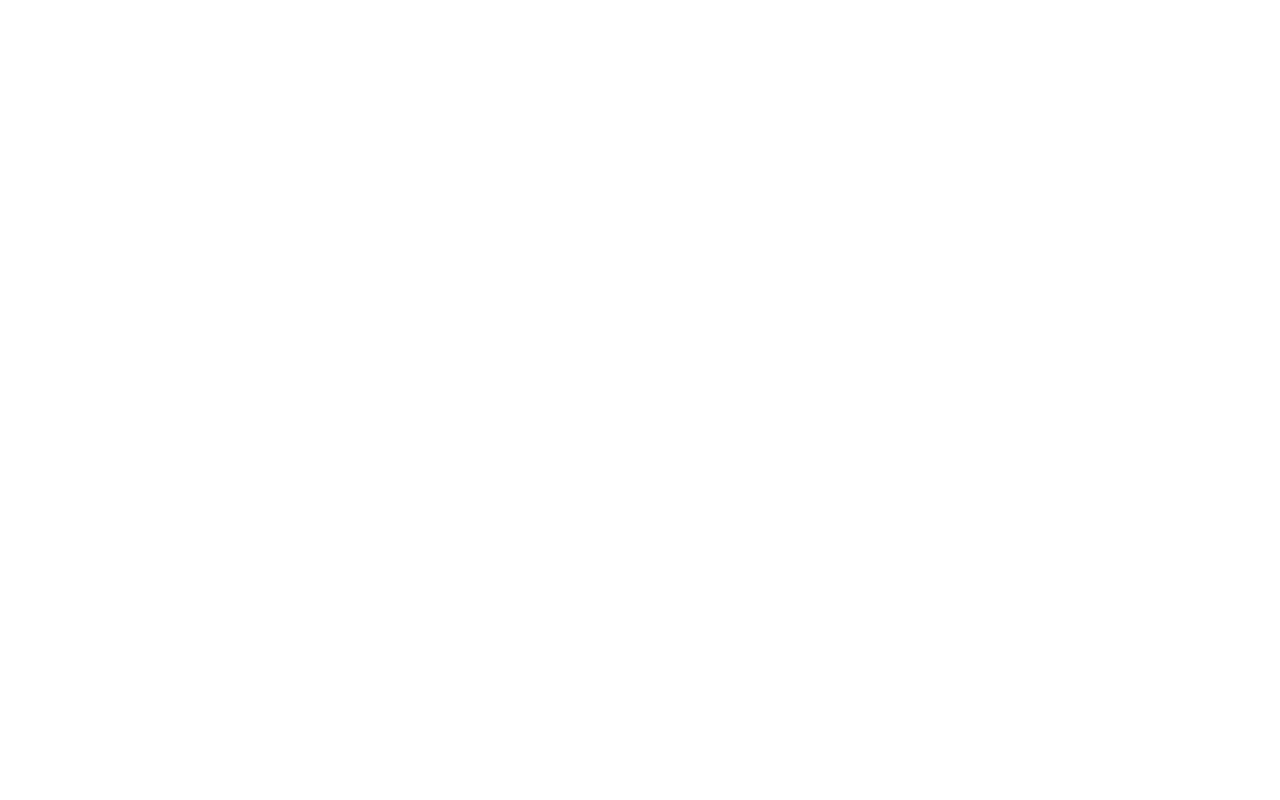
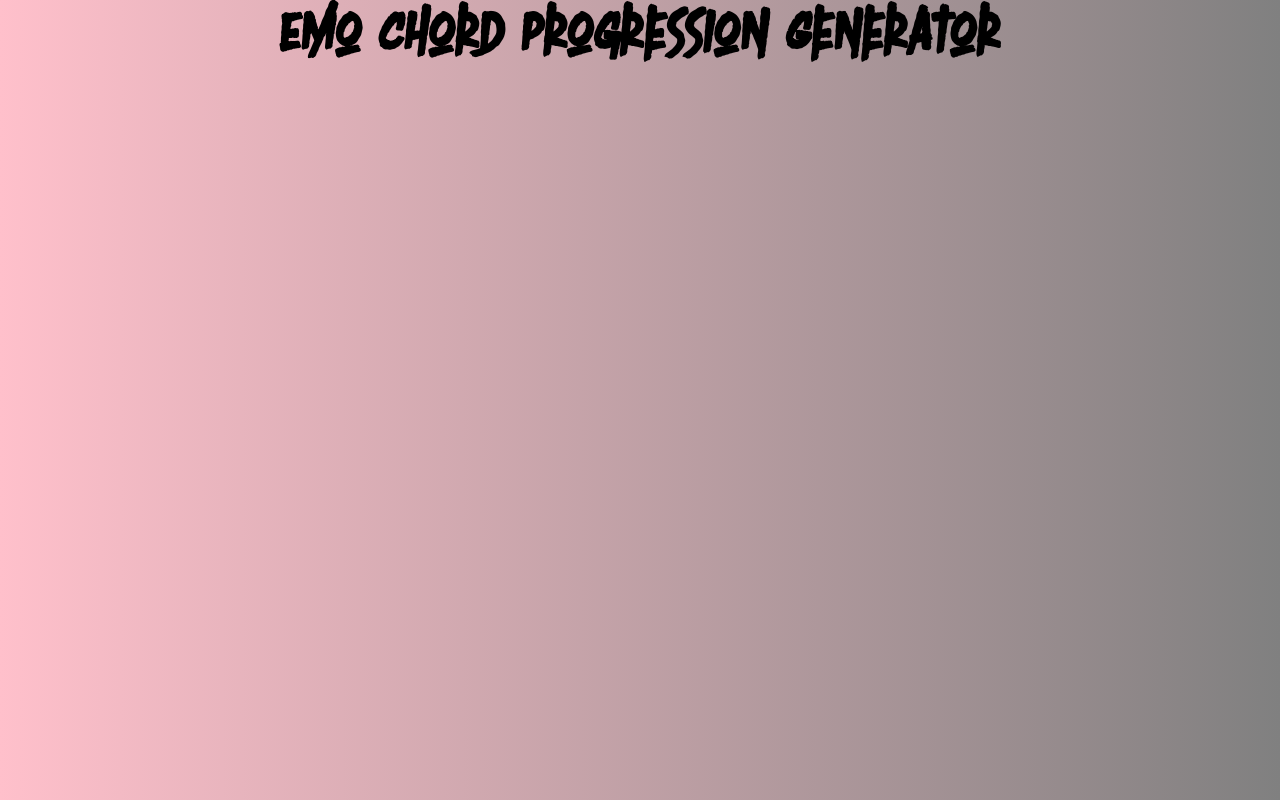
Before and after one commit to taxpurposes/liquid_noodle, a website with bundled scripts: page index.html in a window 1280 px wide. Built offline with nearby package versions, Linux system fonts and the light colour scheme; a web font is replaced by a local one.

Commit message:
This commit has the basic structure of web page and project. Added a chord generator file to import into main.js for speration of concerns. Chord generator will house Object of all different keys, and then generate the possible chord progressions. Or should i put the keys in a JSON?

```diff
--- a/index.html
+++ b/index.html
@@ -4,12 +4,16 @@
     <meta charset="UTF-8">
     <meta http-equiv="X-UA-Compatible" content="IE=edge">
     <meta name="viewport" content="width=device-width, initial-scale=1.0">
-    <title>pseudoChat</title>
+    <title>Generate Emo Chord Progressions</title>
     <link href="./style.css" type="text/css" rel="stylesheet">
     <link href="https://fonts.googleapis.com/css2?family=Syne+Mono&display=swap" rel="stylesheet">
 </head>
 <body>
-    <header></header>
+    <header>
+        <h1 class="logo">
+            Emo Chord Progression Generator
+        </h1>
+    </header>
     <main></main>
     <footer></footer>
     <script
--- a/style.css
+++ b/style.css
@@ -0,0 +1,30 @@
+/*global styles*/
+* {
+    margin: 0;
+    padding: 0;
+  }
+
+@font-face {
+    font-family: 'Remover';
+    src: url('./resources/Remover-mLoV2.ttf');
+}
+
+html {
+    font-size: 16px;
+    background-image: linear-gradient(to right, pink, grey);
+    color: white;
+    text-align: center;
+    width: 100%;
+}
+
+.hide {
+    display: none;
+}
+
+/*header styles*/
+
+.logo {
+    font-family:'Remover', Courier, monospace;
+    color: black;
+    font-size: 3rem;
+}
```
Also changed, not shown: components/chord_generator.js (+13 -0 lines), main.js (+12 -0 lines), package.json (added, +21 -0 lines).
